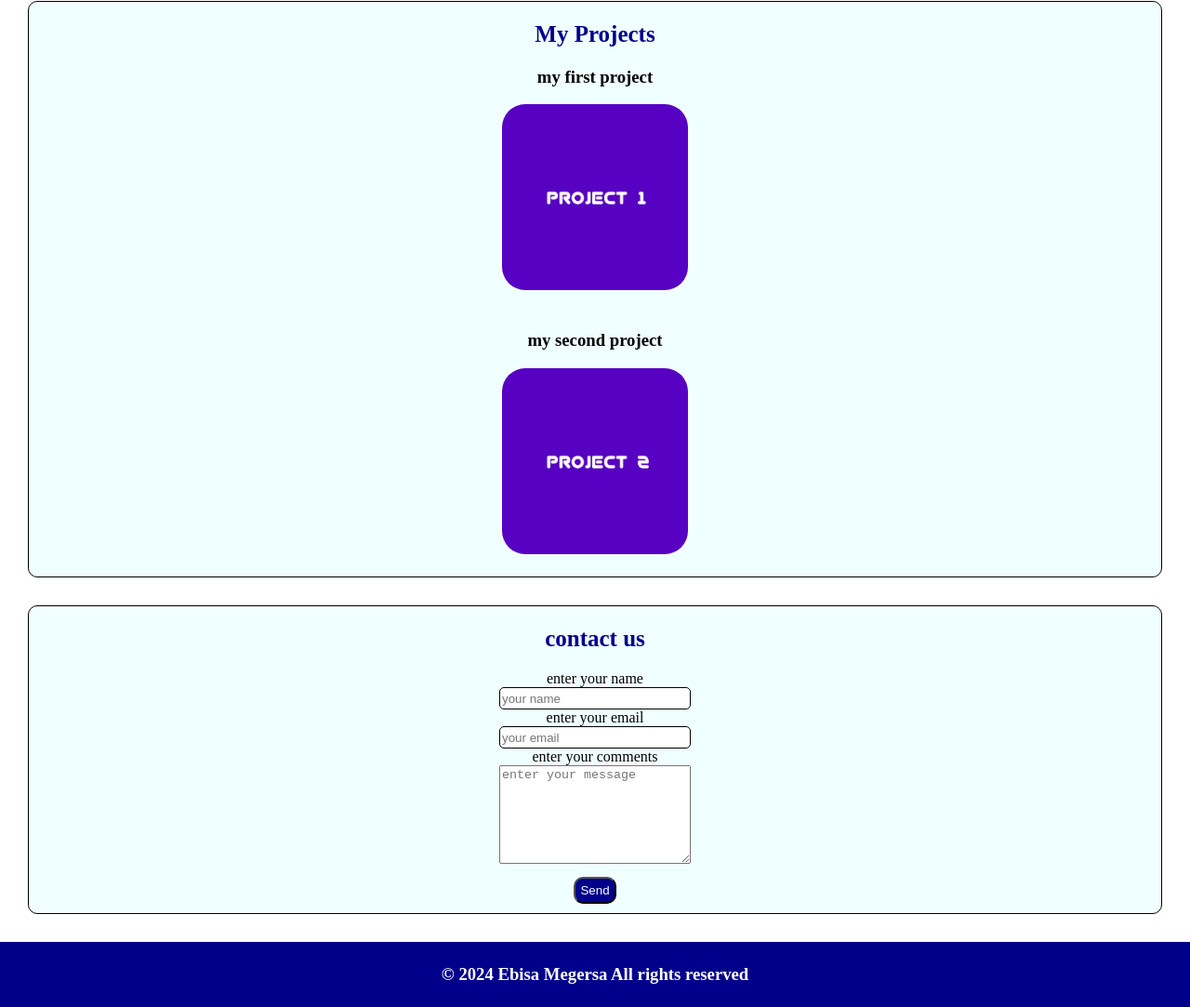
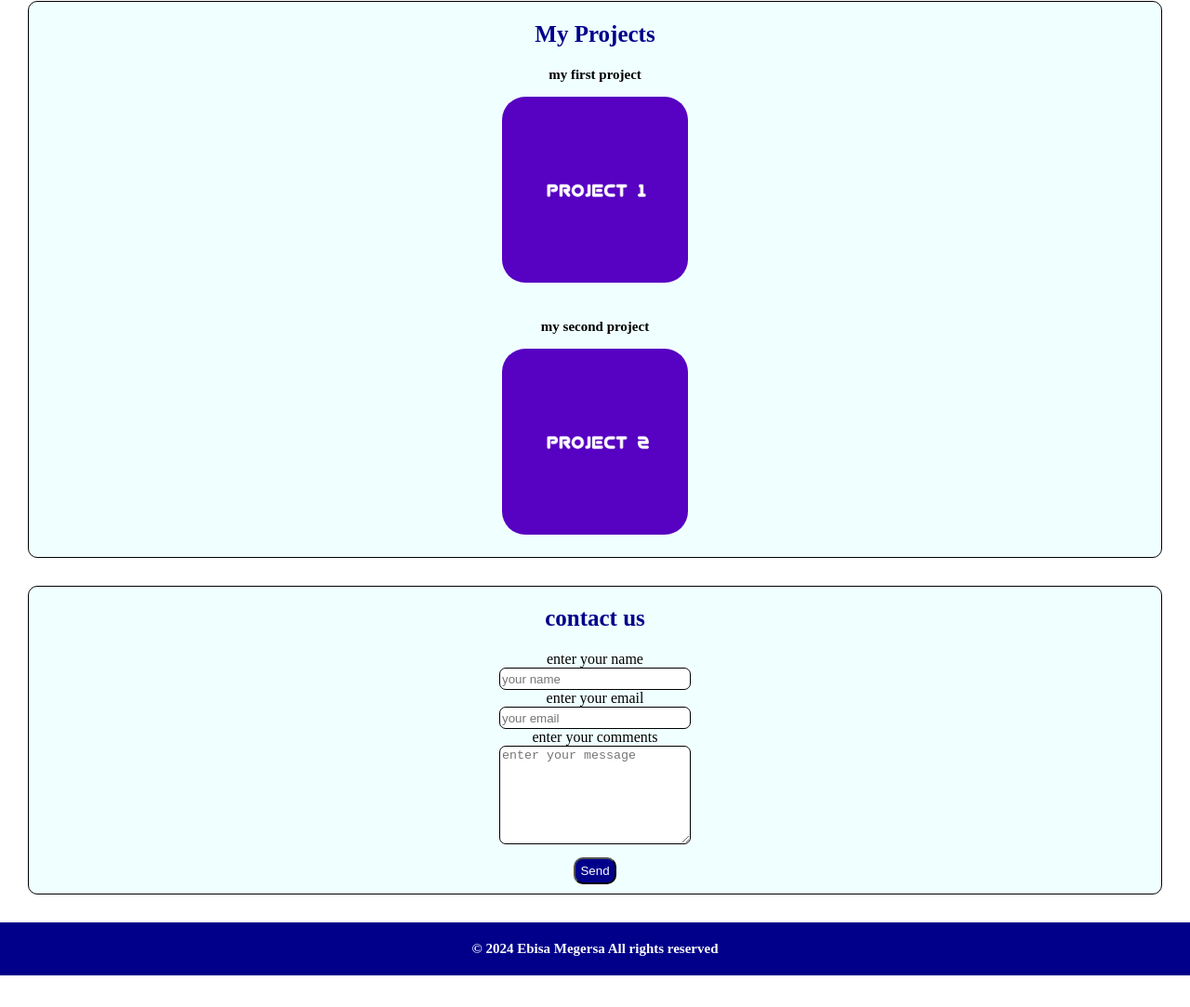
Before and after one commit to EbisaMegersa/ebisa, a plain HTML site: page index.html in a window 1280 px wide. Shown: the part 646-1729 px from the top of the page at 93% size. After the commit the page ends 1695 px from the top, so only its background shows below. Drawn offline with Linux system fonts and the light colour scheme.

Commit message:
update style.css

```diff
--- a/style.css
+++ b/style.css
@@ -116,10 +116,12 @@ img:hover{
 input{
 width: 200px;
 height: 20px;
-border-radius: 5px;
+border-radius: 7px;
 border: 1px solid;
 }
 textarea{
+  border-radius: 7px;
+  border: 1px solid;
   width: 200px;
   height: 100px;
 }
@@ -142,3 +144,6 @@ footer{
   margin-bottom: 0px;
   text-align: center;
 }
+h3{
+  font-size: 15px;
+}
```
